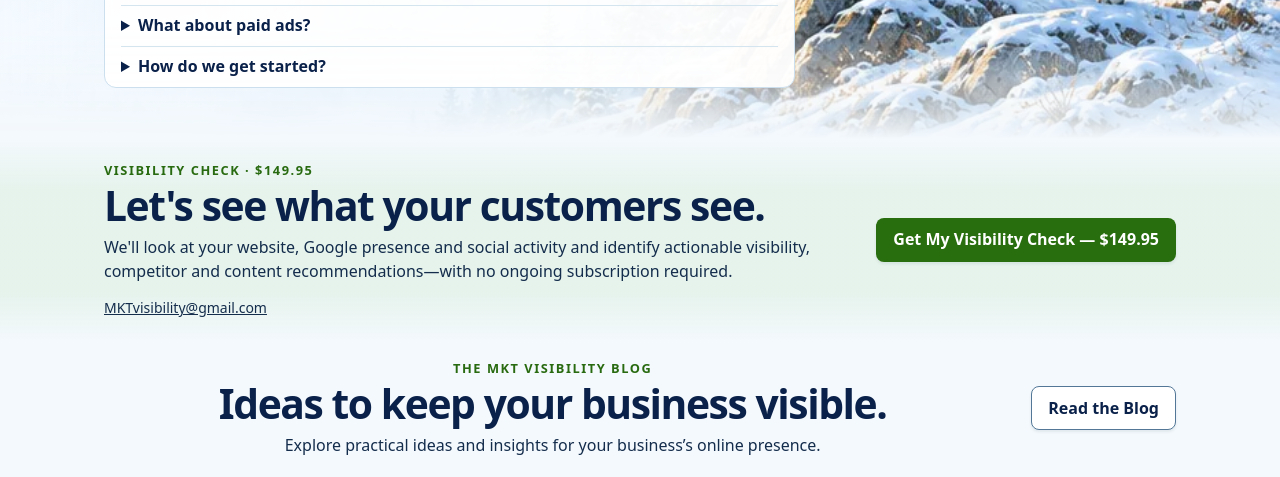
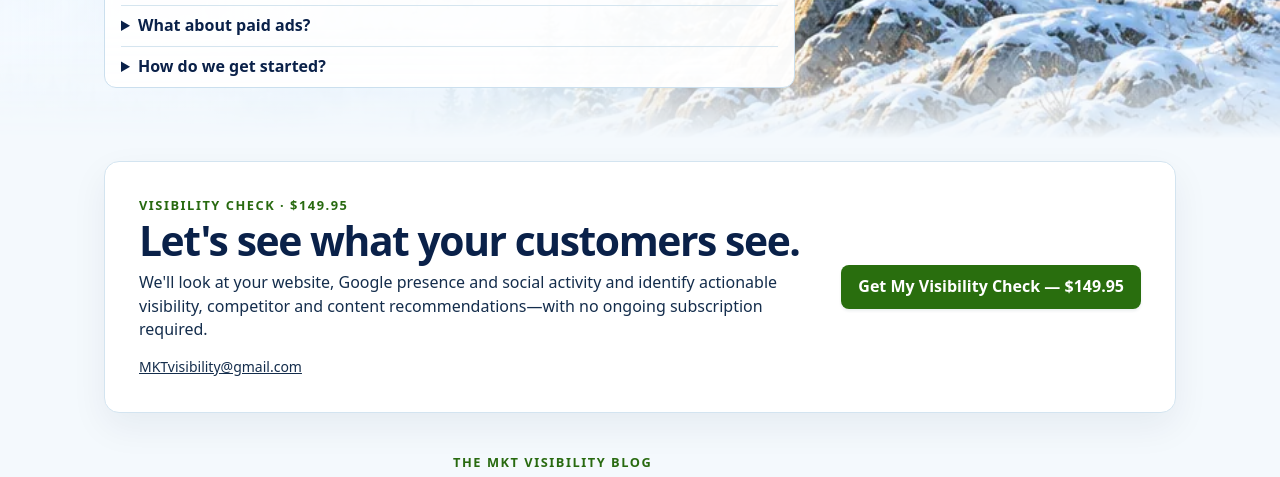
Before and after one commit to MKTvisibility/website, a plain HTML site: page indexdraft.html in a window 1280 px wide. Shown: the part 3100-3577 px from the top of the page. Drawn offline with Linux system fonts and the light colour scheme.

Commit message:
Frame the draft Visibility Check in a white card

```diff
--- a/indexdraft.html
+++ b/indexdraft.html
@@ -8,7 +8,7 @@
   gtag('config', 'G-DQ74NDSCVR');
 </script><meta charset="utf-8"><meta name="viewport" content="width=device-width,initial-scale=1"><title>MKT Visibility | We Keep Your Business Visible</title><meta name="description" content="Colorado small-business marketing: social media, content, photography and video, website support, Google Business Profile management and digital visibility."><meta name="robots" content="noindex, follow">
 <link rel="stylesheet" href="wolf-theme/theme.css?v=alpine-wolf-2">
-<link rel="stylesheet" href="wolf-theme/home-backdrop.css?v=8">
+<link rel="stylesheet" href="wolf-theme/home-backdrop.css?v=9">
 <script defer src="wolf-theme/navigation.js"></script>
 </head><body class="wolf-site wolf-home">
 <header class="wolf-header">
--- a/wolf-theme/home-backdrop.css
+++ b/wolf-theme/home-backdrop.css
@@ -71,9 +71,6 @@
 .wolf-home #faq {
   --overlook-scene: linear-gradient(90deg,#f5faffee,#f5faffb0 40%,transparent 66%), url("assets/wolf-overlook.webp");
   --overlook-position: right center;
-}
-.wolf-home #contact {
-  background: linear-gradient(transparent,#e4f2eae8 25%,#e4f2eae8 76%,transparent);
 }
 .wolf-home .blog-band { padding-bottom: 28px; }
 
@@ -202,8 +199,15 @@
   .wolf-home .hero-art { height: clamp(218px, 69vw, 460px); }
 }
 
-.wolf-home #why .dark {
+.wolf-home #why .dark,
+.wolf-home #contact .wrap {
   background: #fff;
   border: 1px solid var(--line);
   box-shadow: 0 14px 36px #06243b10;
 }
+
+.wolf-home #contact .wrap {
+  width: min(calc(100% - 2 * clamp(16px, 5vw, 54px)), 1072px);
+  padding: clamp(18px, 3vw, 34px);
+  border-radius: 15px;
+}
```
Also changed, not shown: wolf-draft/indexdraft.html (+1 -1 lines).
